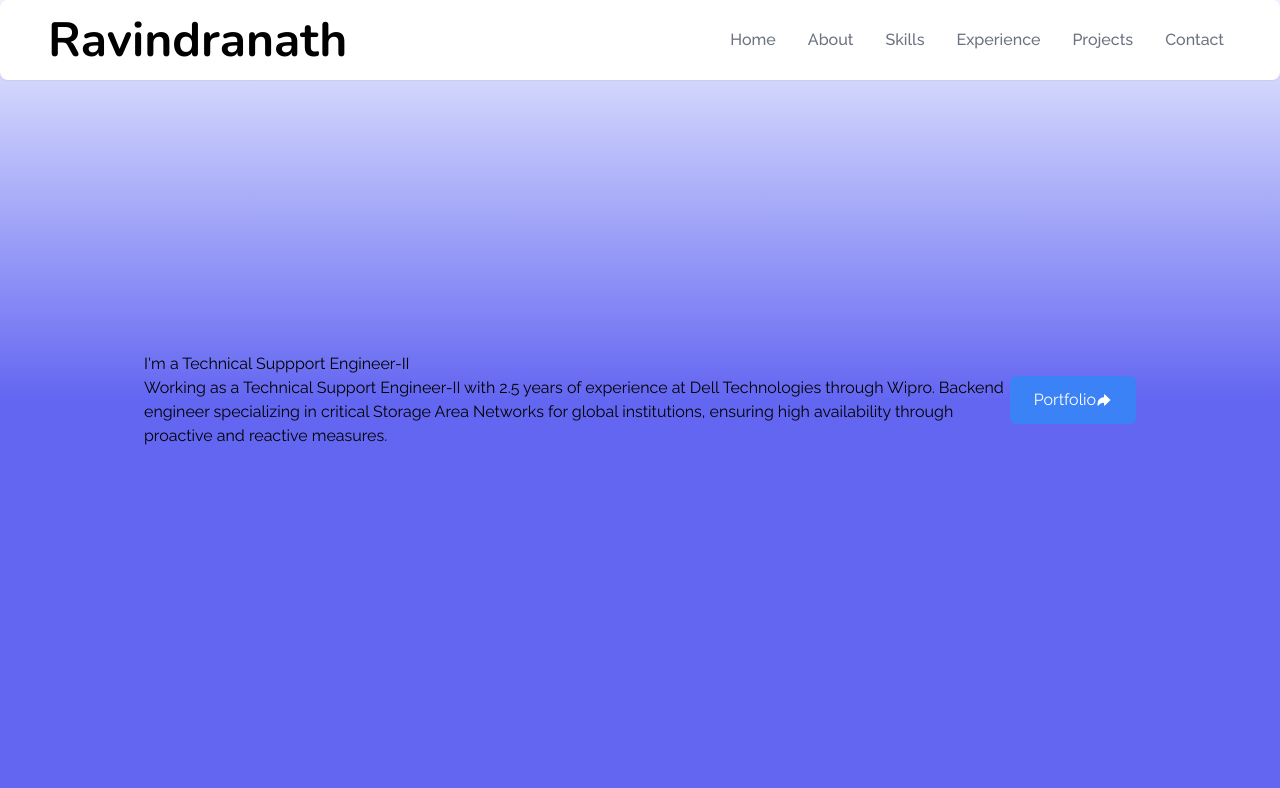
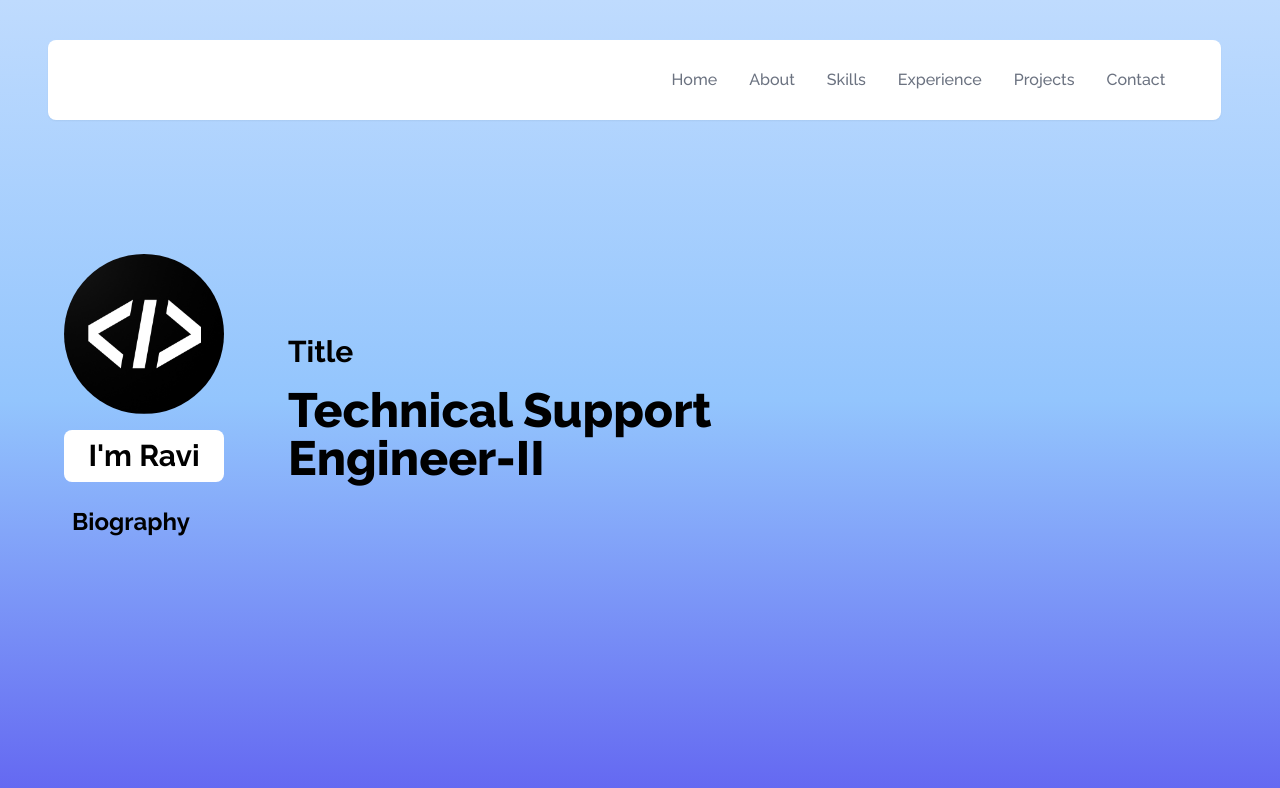
Before and after one commit to ravindranathsingh/portfolio, a React (Create React App) app: page / in a window 1280 px wide. Shown: the top 788 px of the page. Built offline with nearby package versions, Linux system fonts and the light colour scheme.

Commit message:
Added code on home page

```diff
--- a/src/components/Home.jsx
+++ b/src/components/Home.jsx
@@ -1,28 +1,25 @@
 import React from 'react'
-import { IoArrowRedo } from "react-icons/io5";
+import profileDp from '../assets/git_dp.png'
 
 const Home = () => {
   return (
-    <div name="home" className="h-screen w-full bg-gradient-to-b from-indigo-50 via-indigo-500 to-indigo-500">
-      <div className="max-w-screen-lg mx-auto flex flex-col items-center justify-center h-full px-4 md:flex-row">
-        <div className="flex flex-col justify-center h-full">
-          <h2>
-            I'm a Technical Suppport Engineer-II
-          </h2>
-          <p>
-          Working as a Technical Support Engineer-II with 2.5 years of experience at Dell Technologies through Wipro.
-          Backend engineer specializing in critical Storage Area Networks for global institutions, ensuring high availability through proactive and reactive measures.
-          </p>
+    <div className="flex flex-row h-screen bg-gradient-to-b from-blue-200 via-blue-300 to-indigo-500">
+      <div className="h-screen flex flex-col justify-center px-14">
+        <div>
+          <img src={profileDp} alt="display profile" className="w-40 h-40 m-2 rounded-full"/>
         </div>
         <div>
-          <button className="text-white w-fit px-6 py-3 my-2 flex items-center rounded-md bg-gradient-to-r from-blue-500 to-blue-500">
-            Portfolio
-            <span>
-              <IoArrowRedo />
-            </span>
-          </button>
+          <button className="text-3xl w-40 font-bold bg-white p-2 m-2 rounded-lg">
+            I'm Ravi
+            </button>
         </div>
-
+        <div>
+          <button className="text-2xl font-bold p-4">Biography</button>
+        </div>
+      </div>
+      <div className="flex flex-col justify-center">
+        <h2 className="text-3xl font-bold py-4">Title</h2>
+        <h3 className="text-5xl font-extrabold">Technical Support <br/ >Engineer-II</h3>
       </div>
     </div>
   )
--- a/src/components/NavBar.jsx
+++ b/src/components/NavBar.jsx
@@ -5,15 +5,15 @@ import { FaBars, FaTimes } from 'react-icons/fa'
 const NavBar = () => {
   const [ nav, setNav ] = useState(false)
   return (
-    <div className="flex justify-between items-center w-full h-20 px-10 text-black bg-white rounded-lg shadow-sm fixed">
+    <div className="flex justify-between items-center w-11/12 h-20 p-10 my-10 mx-12 text-black bg-white rounded-lg shadow-sm fixed">
 
       <div>
-        <h1 className="text-5xl font-signature ml-2 font-bold cursor-default">Ravindranath</h1>
+        {/* <h1 className="text-5xl font-signature ml-2 font-bold cursor-default">Ravi</h1> */}
       </div>
 
       <ul className="hidden md:flex">
        {links.map(({id, link}) => (
-        <li key={id} className="px-4 capitalize font-medium text-gray-500 hover:scale-105 duration-200 cursor-pointer">
+        <li key={id} className="px-4 capitalize font-medium text-gray-500 cursor-pointer hover:scale-105 duration-200">
           {link}
         </li>
        ))}
@@ -24,7 +24,7 @@ const NavBar = () => {
       </div>
 
       {nav && (
-        <ul className="flex flex-col justify-center items-center absolute top-0 left-0 w-full h-screen bg-gradient-to-b from-black to-gray-800 text-gray-500">
+        <ul className="flex flex-col justify-center items-center absolute top-0 left-0 w-full h-screen bg-gradient-to-b from-blue-200 via-blue-300 to-indigo-500">
           {links.map(({id, link}) => (
             <li key={id} className="px-4 cursor-pointer capitalize py-6 text-4xl">
           {link}
```
Also changed, not shown: src/assets/git_dp.png (added).
